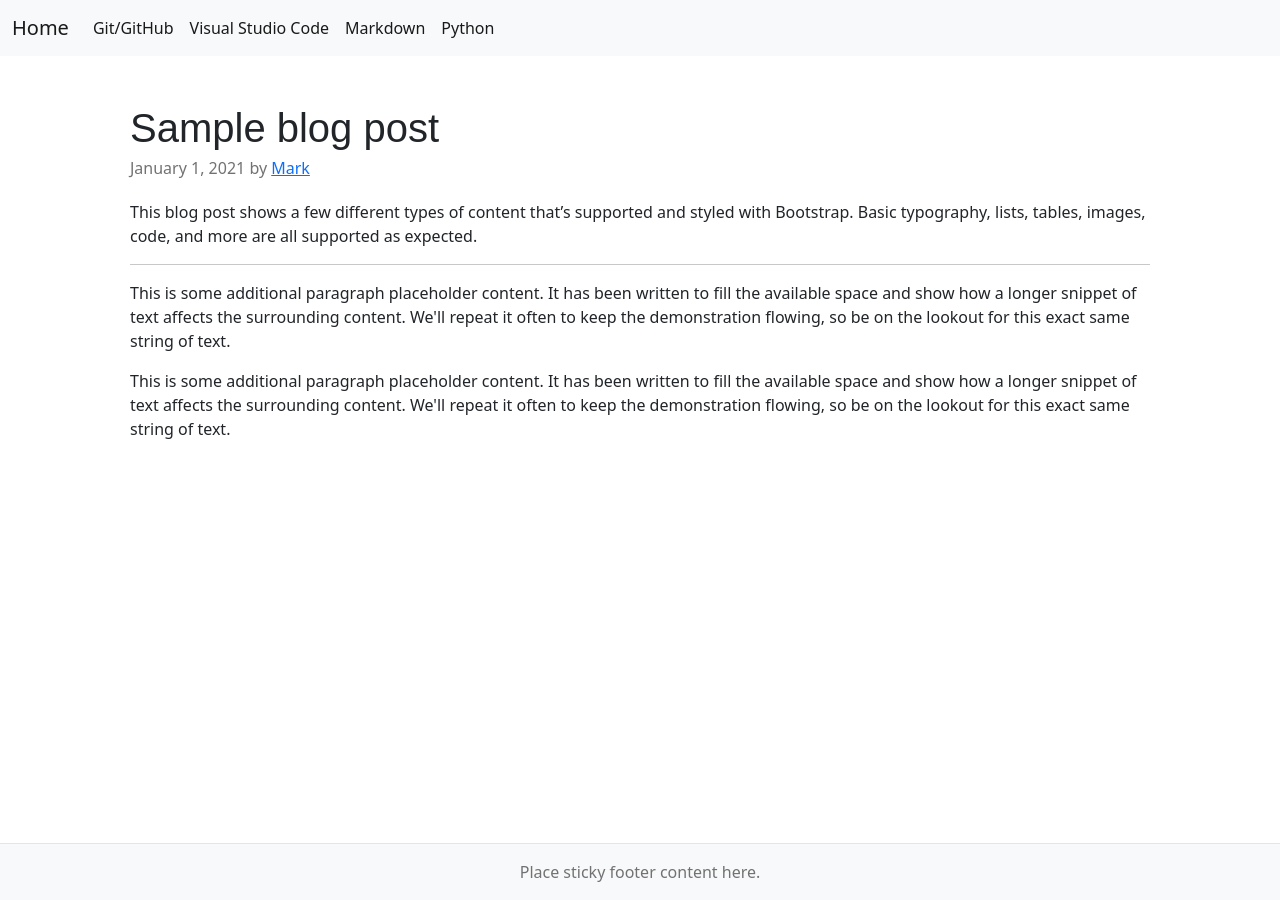
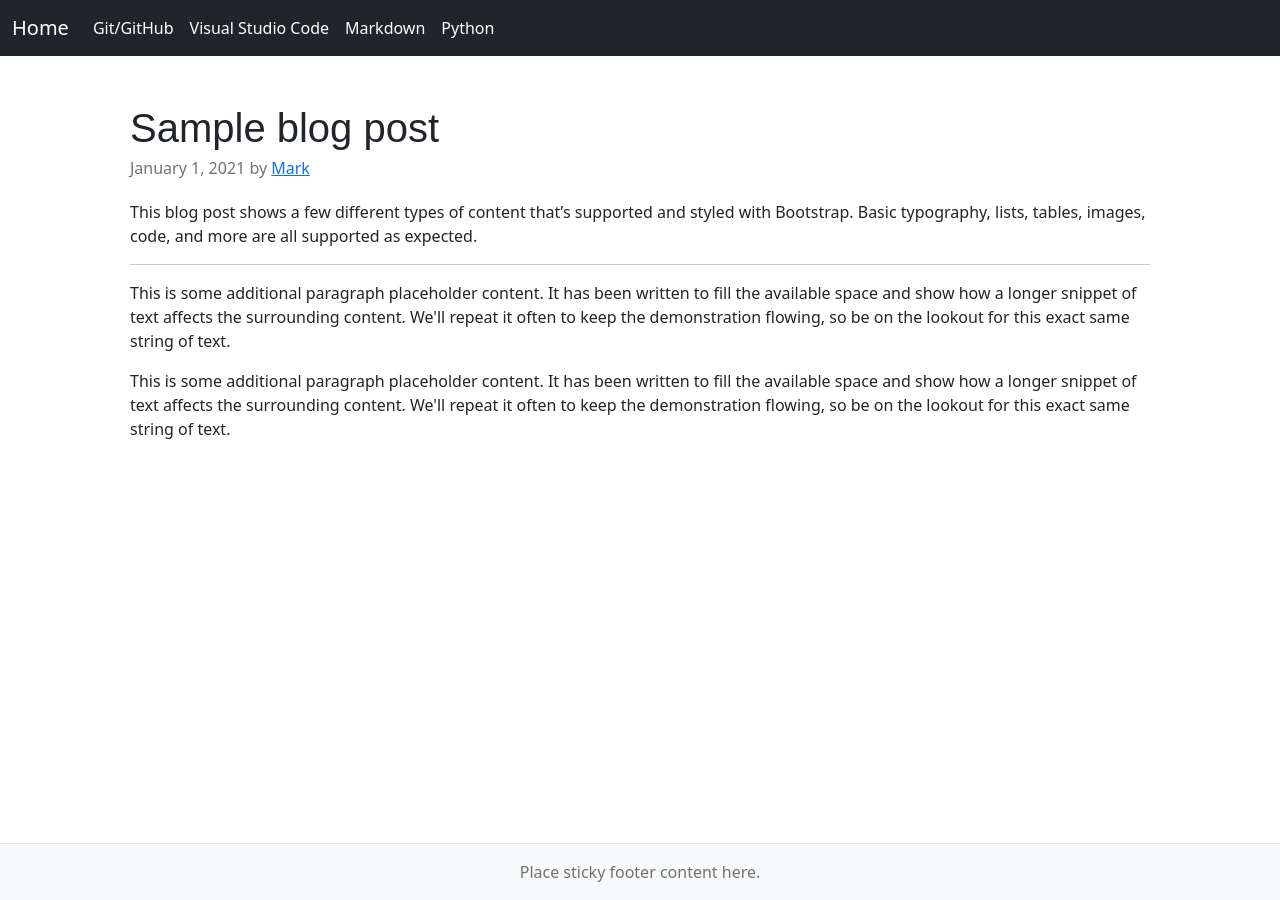
Before and after one commit to ConradoAlmeida/cheatsheets, a Jekyll site: the page built from index.html, in a window 1280 px wide. Built offline with Jekyll 4.4.1, drawn with Linux system fonts in a browser that asks for light colours.

Commit message:
nav bar dark

```diff
--- a/_layouts/default.html
+++ b/_layouts/default.html
@@ -47,7 +47,7 @@
 
 
 
-<nav class="navbar navbar-expand-lg navbar-light bg-light">
+<nav class="navbar navbar-expand-lg navbar-dark bg-dark">
   <div class="container-fluid">
     <a class="navbar-brand" href="index.html">Home</a>
     <button class="navbar-toggler" type="button" data-bs-toggle="collapse" data-bs-target="#navbarNav" aria-controls="navbarNav" aria-expanded="false" aria-label="Toggle navigation">
```
